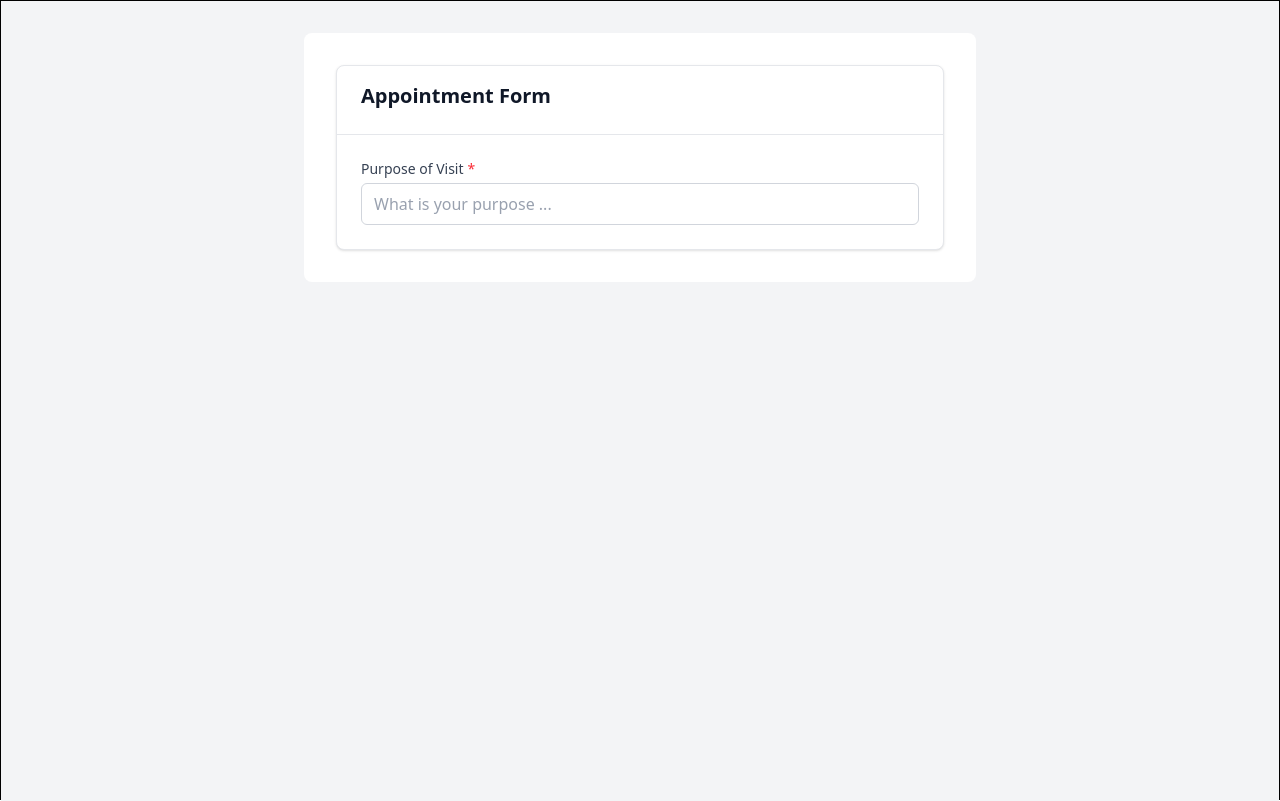
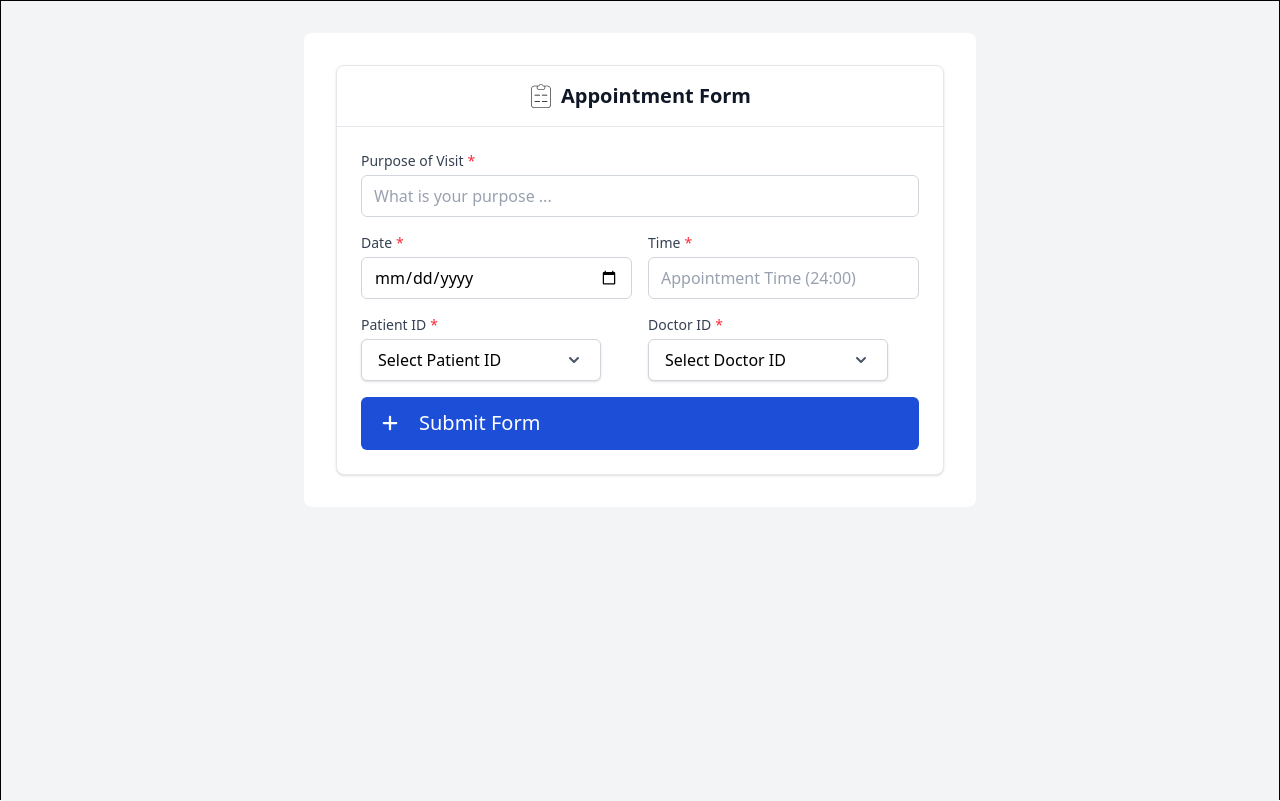
Before and after one commit to PunleuTY/Hospital-Management-System-Project, a React app in the folder frontend/: page / in a window 1280 px wide. Built offline with nearby package versions, Linux system fonts and the light colour scheme; the HTML template or start-up script is replaced by a standard one.

Commit message:
AddAppointment Done

```diff
--- a/frontend/src/components/Common/Button.jsx
+++ b/frontend/src/components/Common/Button.jsx
@@ -9,7 +9,7 @@ export default function Button({
   return (
     <button
       onClick={() => onClick && onClick()}
-      className={`${className} text-[20px] flex items-center gap-5 rounded-md bg-(--color-blue) text-white px-3 py-3`}
+      className={`${className} text-[20px] flex items-center gap-5 rounded-md bg-(--color-blue) hover:bg-blue-600 text-white px-3 py-3`}
     >
       <FaPlus className="text-[18px]" />
       <p>{content}</p>
--- a/frontend/src/components/Common/Dropdown.jsx
+++ b/frontend/src/components/Common/Dropdown.jsx
@@ -14,6 +14,7 @@ const Dropdown = ({ options = [], defaultLabel = "Select", onSelect }) => {
   return (
     <div className="relative inline-block w-60">
       <button
+        type="button"
         onClick={() => setIsOpen(!isOpen)}
         className="w-full flex justify-between items-center px-4 py-2 bg-white border border-gray-300 rounded-md shadow-sm focus:outline-none focus:ring-2 focus:ring-black"
       >
--- a/frontend/src/components/Form/addAppointment.jsx
+++ b/frontend/src/components/Form/addAppointment.jsx
@@ -3,13 +3,15 @@ import { useState } from 'react';
 import { Card, CardHeader, CardContent } from '../Common/Card.jsx';
 import Label from '../Common/Label.jsx';
 import Input from '../Common/Input.jsx';
+import Dropdown from '../Common/Dropdown.jsx';
+import Button from '../Common/Button.jsx';
+import { SiReacthookform } from "react-icons/si";
+
 /*
 import { Button } from '../Common/Button.jsx';
 import { Dropdown } from '../Common/Dropdown.jsx';
 import { Input } from '../Common/Input.jsx';
 */
-
-
 
 export default function AddAppointment() {
   //const navigate = useNavigate();
@@ -21,16 +23,21 @@ export default function AddAppointment() {
     purposeOfVisit: "",
     preferredDate: "",
     preferredTime: "",
-    preferredDoctor: "",
-    additionalNotes: "",
+    DoctorID: "",
+    PatientID:"",
   });
 
   function handlesubmit(e){
     e.preventDefault();
-    alert("Appointment scheduled successfully!");
+    alert("Appointment Added Successfully");
   }
 
-
+  const handleInputChange = (field, value) => {
+    setFormData((prev) => ({
+      ...prev,
+      [field]: value,
+    }))
+  }
 
 
   return (
@@ -39,15 +46,15 @@ export default function AddAppointment() {
         <Card>
           {/*Header of the form*/}
           <CardHeader className="text-center">
-            <div className="flex items-center justify-between gab-3 mb-2">
-              {/*for icons <div></div>*/}
+            <div className="flex items-center justify-center gap-2">
+              <SiReacthookform className="text-2xl text-blue-1000" />
               <h1 className="text-xl font-semibold text-gray-900">Appointment Form</h1>
             </div>
           </CardHeader>
 
           {/*Content of the form*/}
           <CardContent>
-            <form on onSubmit={handlesubmit} className="space-y-6">
+            <form onSubmit={handlesubmit} className="space-y-6">
               {/*nothing important just keep border of Patient information part*/}
               <div>
                 <div className="space-y-4">
@@ -59,6 +66,57 @@ export default function AddAppointment() {
                       onChange={(e) => handleInputChange("purposeOfVisit", e.target.value)}
                     />
                   </div>
+
+                  <div className="grid grid-cols-1 md:grid-cols-2 gap-4">
+                    <div>
+                      <Label required>Date</Label>
+                      <Input
+                      type="date"
+                      value={formData.preferredDate}
+                      onChange={(e) => handleInputChange("preferredDate", e.target.value)} />
+                    </div>
+                    <div>
+                      <Label required>Time</Label>
+                      <Input
+                        placeholder="Appointment Time (24:00)"
+                        value={formData.preferredTime}
+                        onChange={(e) => handleInputChange("preferredTime", e.target.value)}
+
+                      />
+                    </div>
+                  </div>
+
+                  <div className="grid grid-cols-1 md:grid-cols-2 gap-4">
+                    <div>
+                      <Label required>Patient ID</Label>
+                      <Dropdown
+                      options={[1,2,3,4,5]}
+                      defaultLabel='Select Patient ID'
+                      onSelect={(value) => handleInputChange("PatientID", value)} />
+                    </div>
+                    <div>
+                      <Label required>Doctor ID</Label>
+                      <Dropdown
+                        options={[1,2,3,4,5]}
+                        defaultLabel='Select Doctor ID'
+                        onSelect={(value) => handleInputChange("DoctorID",value)}/>
+
+                    </div>
+                  </div>
+
+                  <div className='flex flex-col gap-4'>
+                    <Button
+                      content={"Submit Form"}
+                      className="w-full font-medium rounded-lg text-sm px-5 py-2.5 text-center"
+                      onClick={handlesubmit}
+                      // No need for + icon here
+                      isAddIcon={false}
+                    />
+
+
+                  </div>
+
+
 
                 </div>
 
```
